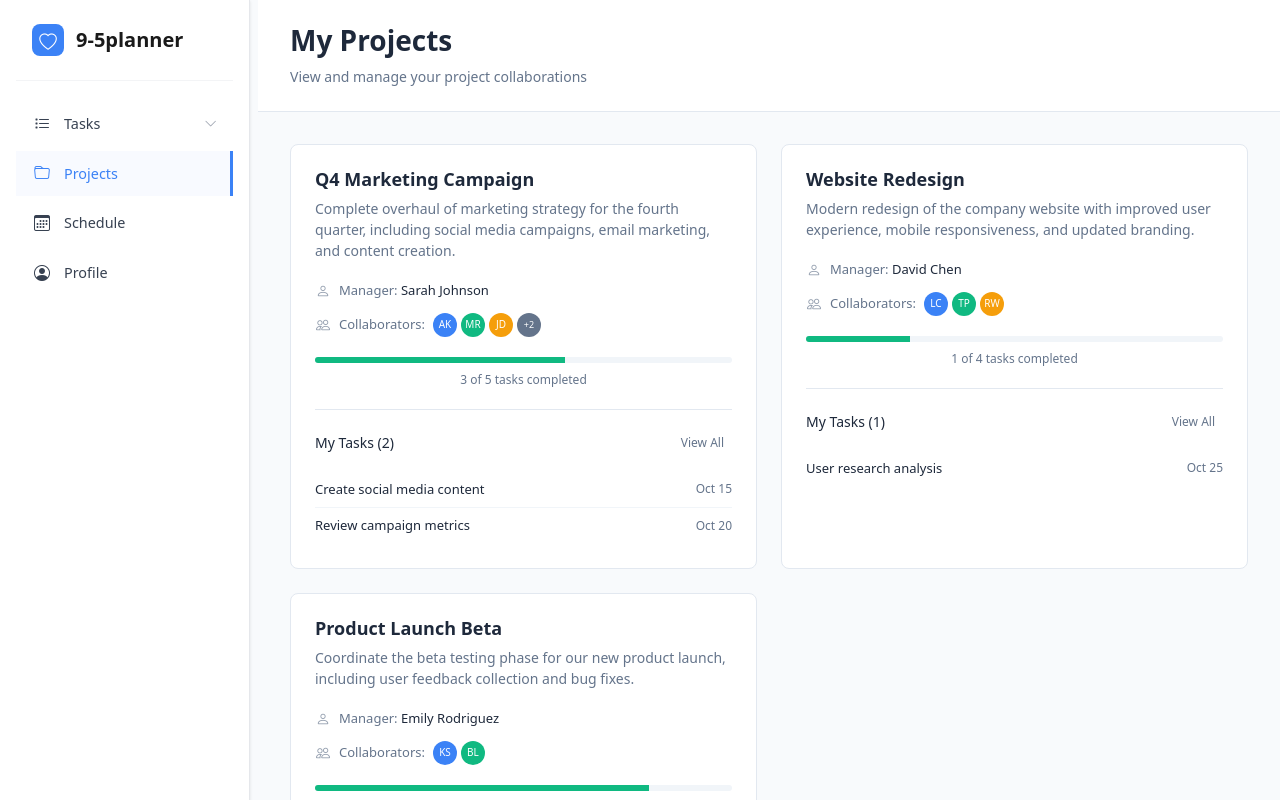
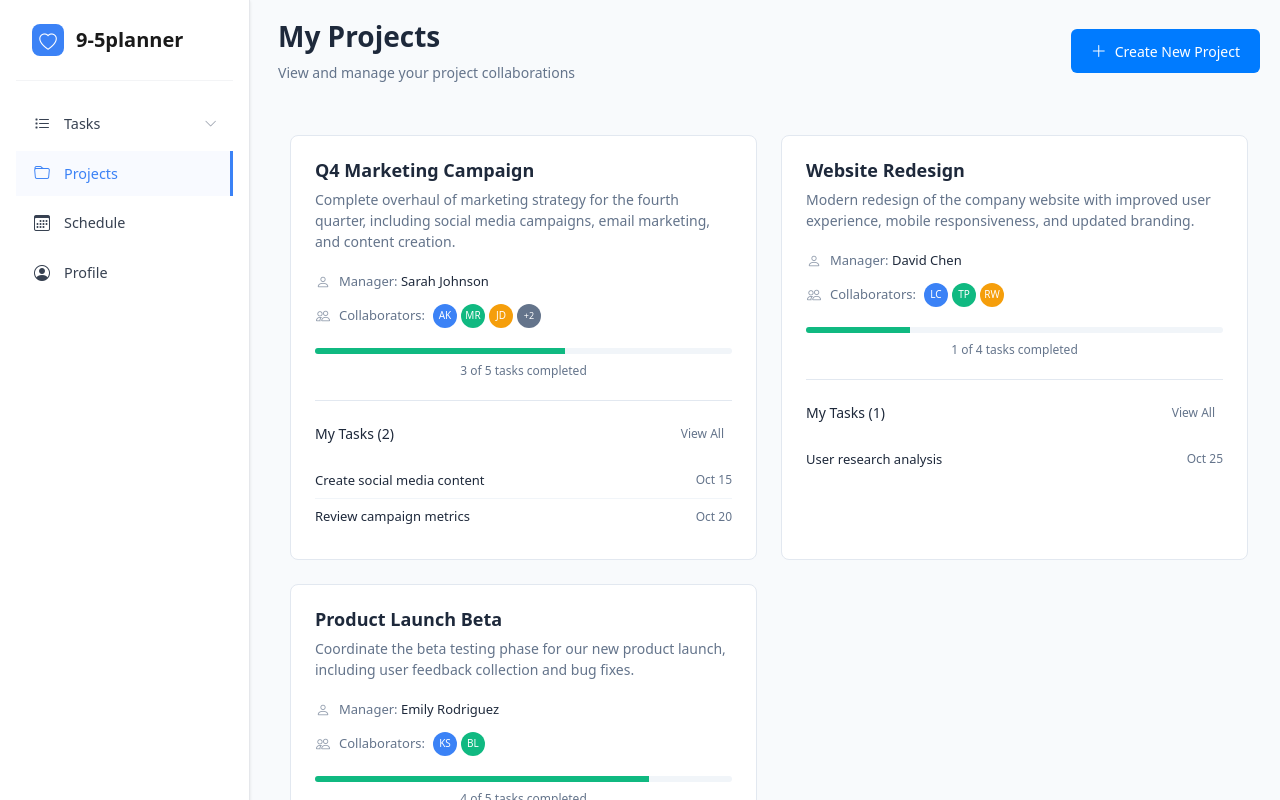
Before and after one commit to yixuanyxx/SPM, a Vue app in the folder frontend/: page /projects in a window 1280 px wide. Shown: the top 800 px of the page. Built offline with nearby package versions, Linux system fonts and the light colour scheme.

Commit message:
added create project button

```diff
--- a/frontend/src/pages/projectview/ProjectView.vue
+++ b/frontend/src/pages/projectview/ProjectView.vue
@@ -11,6 +11,10 @@
             <h1 class="page-title">My Projects</h1>
             <p class="page-subtitle">View and manage your project collaborations</p>
           </div>
+          <button class="create-project-btn" @click="createNewProject">
+            <i class="bi bi-plus-lg"></i>
+            Create New Project
+          </button>
         </div>
 
         <!-- Main Content -->
@@ -289,4 +293,9 @@
       card.style.transform = 'scale(1)'
     }, 150)
   }
+
+  const createNewProject = () => {
+  // Add your create project logic here
+  console.log('Create new project clicked')
+}
   </script>
--- a/frontend/src/pages/projectview/projectview.css
+++ b/frontend/src/pages/projectview/projectview.css
@@ -12,15 +12,41 @@
 }
 
 .header-section {
-  background: white;
-  border-bottom: 1px solid #e2e8f0;
-  padding: 24px 32px;
+  display: flex;
+  justify-content: space-between;
+  align-items: center;
+  padding: 20px;
 }
 
 .header-content {
-  max-width: 1200px;
-  margin: 0 auto;
+  max-width: none;  /* Remove the auto margin */
+  margin: 0;        /* Reset margin */
+  text-align: left; /* Ensure left alignment */
 }
+
+.create-project-btn {
+  margin-left: auto;
+  background-color: #007bff;
+  color: white;
+  border: none;
+  border-radius: 6px;
+  padding: 10px 20px;
+  font-size: 14px;
+  display: flex;
+  align-items: center;
+  gap: 8px;
+  cursor: pointer;
+  transition: background-color 0.2s;
+}
+
+.create-project-btn:hover {
+  background-color: #0056b3;
+}
+
+.create-project-btn i {
+  font-size: 16px;
+}
+
 
 .page-title {
   font-size: 28px;
```
